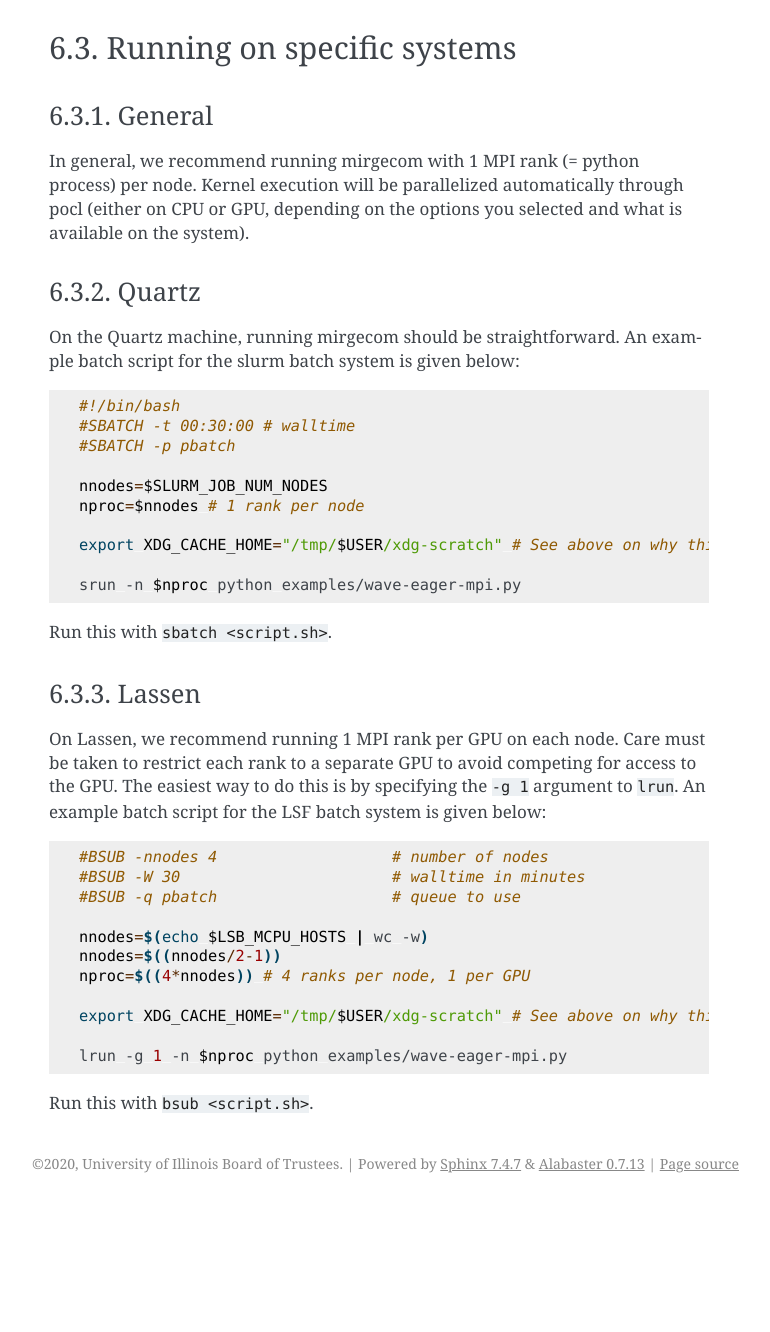
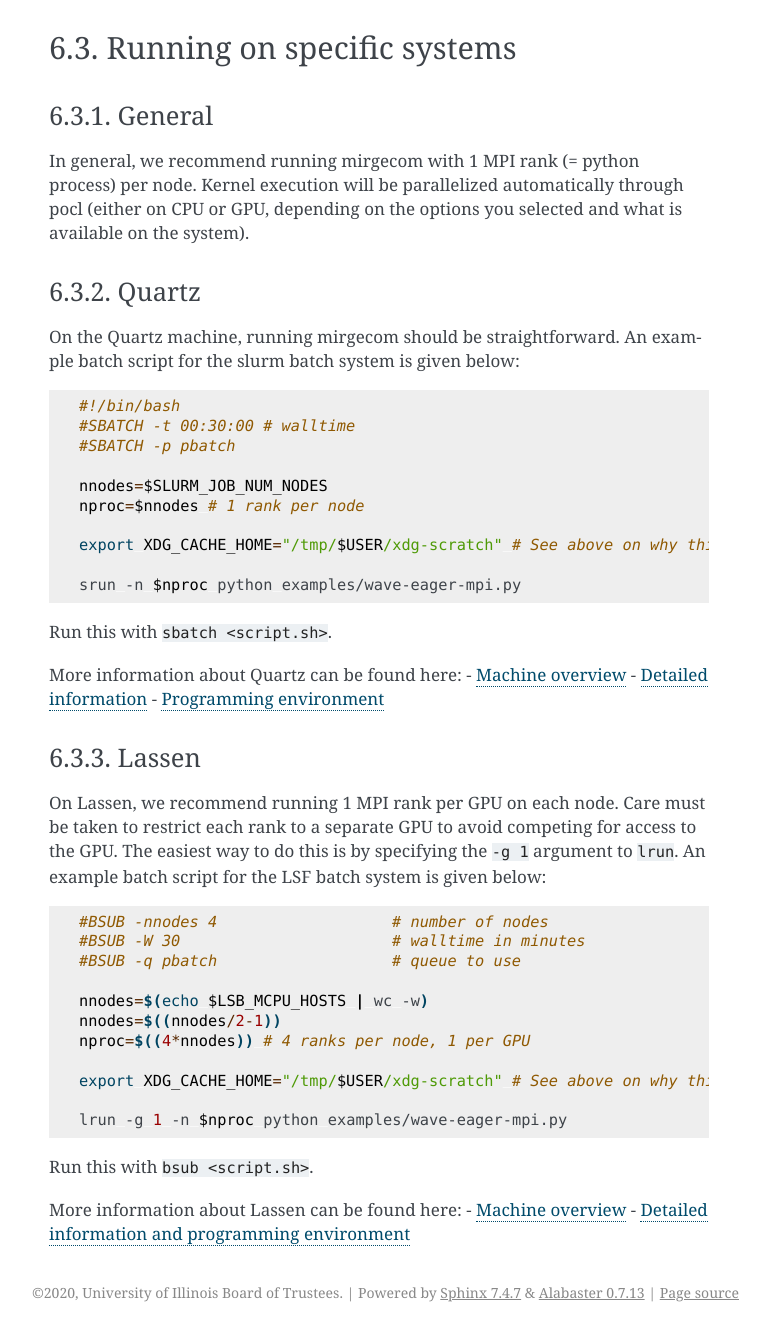
Before and after one commit to illinois-ceesd/mirgecom, a Sphinx documentation site: the page built from doc/running.rst, in a window 1280 px wide and 1400 px high, scrolled down 1374 px, cut to the strip 68-1400 px from the top of the window. Shown: the whole strip, without its empty margins (371-1141 px from the left). Built offline with Sphinx 7.4.7, drawn with Linux system fonts in a browser that asks for light colours; before the commit the page ends 2645 px from its top, so only the background shows below that.

Commit message:
add links to docs

```diff
--- a/doc/running.rst
+++ b/doc/running.rst
@@ -94,6 +94,10 @@ On the Quartz machine, running mirgecom should be straightforward. An example ba
 
 Run this with ``sbatch <script.sh>``.
 
+More information about Quartz can be found here:
+- `Machine overview <https://hpc.llnl.gov/hardware/platforms/Quartz>`__
+- `Detailed information <https://computing.llnl.gov/tutorials/lc_resources/>`__
+- `Programming environment <https://computing.llnl.gov/tutorials/linux_clusters/>`__
 
 Lassen
 ******
@@ -119,3 +123,7 @@ the GPU. The easiest way to do this is by specifying the ``-g 1`` argument to
 
 
 Run this with ``bsub <script.sh>``.
+
+More information about Lassen can be found here:
+- `Machine overview <https://hpc.llnl.gov/hardware/platforms/Lassen>`__
+- `Detailed information and programming environment <https://hpc.llnl.gov/training/tutorials/using-lcs-sierra-system>`__
```
